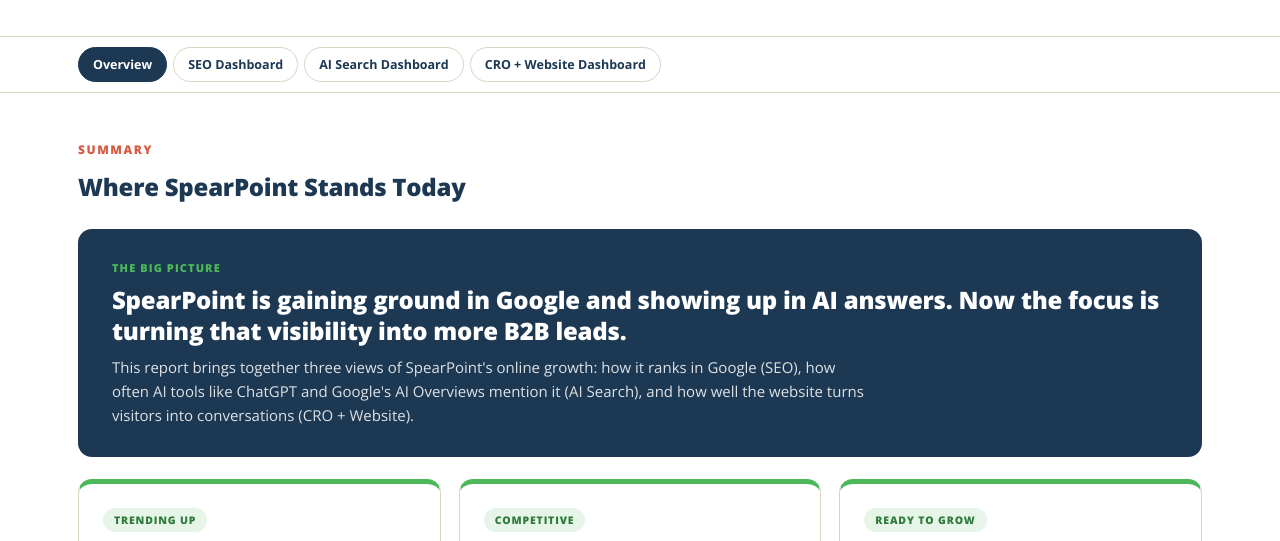
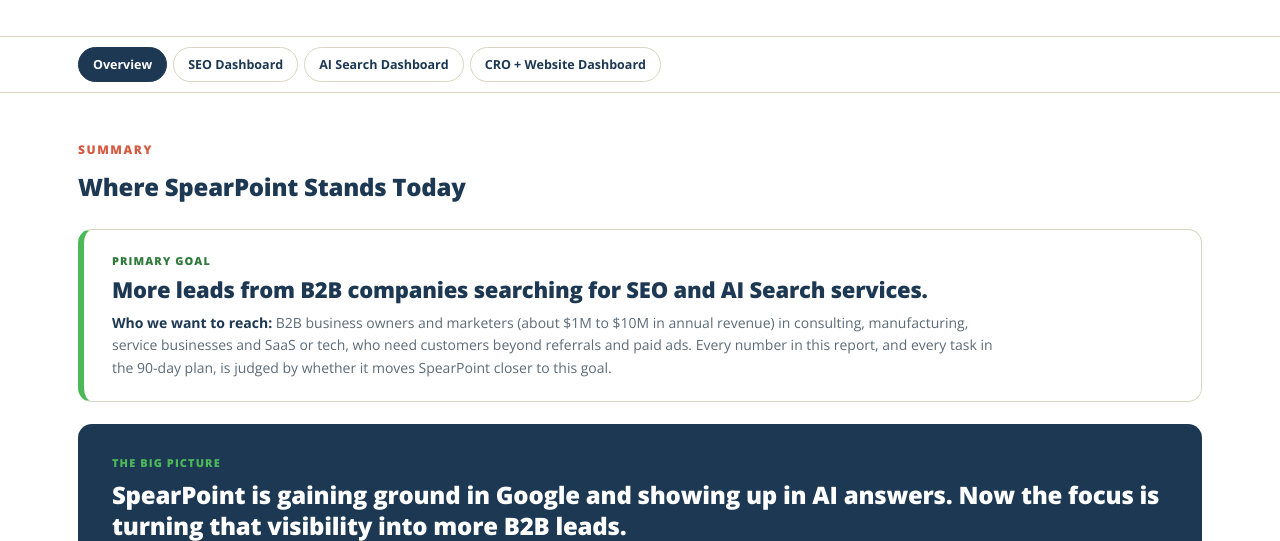
Before and after one commit to jesse441/spearpoint-ai-search-b2b-dashboard, a plain HTML site: page overview.html in a window 1280 px wide. Shown: the part 214-755 px from the top of the page. Drawn offline with nearby package versions, Linux system fonts and the light colour scheme.

Commit message:
Overview: add Primary Goal block (more B2B leads from SEO and AI Search)
Co-Authored-By: Claude Opus 5.5 <noreply@anthropic.com>
Claude-Session: https://claude.ai/code/session_012pvBoDLTddg9y7GtfAeUd4

```diff
--- a/overview.html
+++ b/overview.html
@@ -342,6 +342,11 @@ tr.sc-note td { font-size:12.5px; color:var(--slate); padding-top:0; }
 .score-cell { border-radius:0 !important; width:84px; }
 td.note-c { font-size:12px; color:var(--slate); min-width:220px; }
 
+.ov-goal { background:#fff; border:1px solid var(--line); border-left:6px solid var(--green); border-radius:14px; padding:22px 28px; margin-bottom:22px; display:flex; gap:22px; align-items:flex-start; flex-wrap:wrap; }
+.ov-goal .k { color:var(--green-dark); font-size:11px; font-weight:800; text-transform:uppercase; letter-spacing:.1em; margin-bottom:6px; }
+.ov-goal h3 { margin:0 0 8px; color:var(--blue); font-size:22px; line-height:1.3; }
+.ov-goal p { margin:0; color:var(--slate); font-size:14px; line-height:1.6; max-width:900px; }
+.ov-goal p b { color:var(--ink); }
 .ov-hero { background:var(--blue); color:#fff; border-radius:14px; padding:30px 34px; display:flex; gap:28px; align-items:center; flex-wrap:wrap; }
 .ov-hero h2 { color:#fff; margin:0 0 8px; font-size:24px; line-height:1.3; }
 .ov-hero p { margin:0; color:rgba(255,255,255,.85); font-size:15px; line-height:1.6; max-width:760px; }
@@ -375,7 +380,7 @@ td.note-c { font-size:12px; color:var(--slate); min-width:220px; }
 <div class="eyebrow-row"><div class="eyebrow">B2B Performance Report</div><h1 class="report-title">SpearPoint Marketing B2B Performance Report</h1>
 <p class="report-sub">A simple summary of SEO, AI Search and website performance, with the plan for the next 90 days. Use the tabs or the buttons below to see each full dashboard.</p></div></header>
 <nav class="report-nav"><div class="wrap"><span class="on" aria-current="page">Overview</span><a href="./#seo" target="_top" onclick="if(window.parent!==window&&parent.showTab){parent.showTab('seo');return false}">SEO Dashboard</a><a href="./#ai" target="_top" onclick="if(window.parent!==window&&parent.showTab){parent.showTab('ai');return false}">AI Search Dashboard</a><a href="./#cro" target="_top" onclick="if(window.parent!==window&&parent.showTab){parent.showTab('cro');return false}">CRO + Website Dashboard</a></div></nav>
-<section class="block alt"><div class="wrap"><div class="section-head"><div class="kicker">Summary</div><h2>Where SpearPoint Stands Today</h2></div><div class="ov-hero"><div>
+<section class="block alt"><div class="wrap"><div class="section-head"><div class="kicker">Summary</div><h2>Where SpearPoint Stands Today</h2></div><div class="ov-goal"><div><div class="k">Primary Goal</div><h3>More leads from B2B companies searching for SEO and AI Search services.</h3><p><b>Who we want to reach:</b> B2B business owners and marketers (about $1M to $10M in annual revenue) in consulting, manufacturing, service businesses and SaaS or tech, who need customers beyond referrals and paid ads. Every number in this report, and every task in the 90-day plan, is judged by whether it moves SpearPoint closer to this goal.</p></div></div><div class="ov-hero"><div>
   <div class="k">The big picture</div>
   <h2>SpearPoint is gaining ground in Google and showing up in AI answers. Now the focus is turning that visibility into more B2B leads.</h2>
   <p>This report brings together three views of SpearPoint's online growth: how it ranks in Google (SEO), how often AI tools like ChatGPT and Google's AI Overviews mention it (AI Search), and how well the website turns visitors into conversations (CRO + Website).</p>
```
